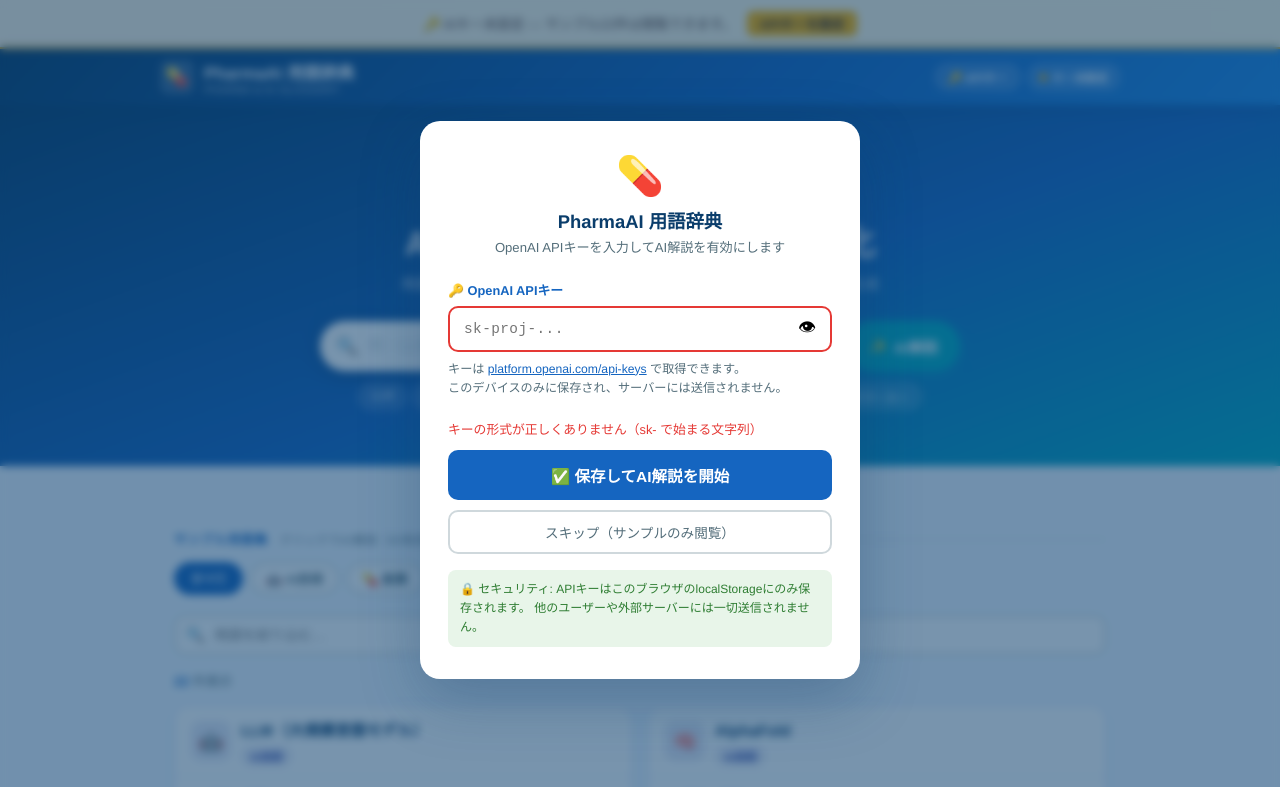
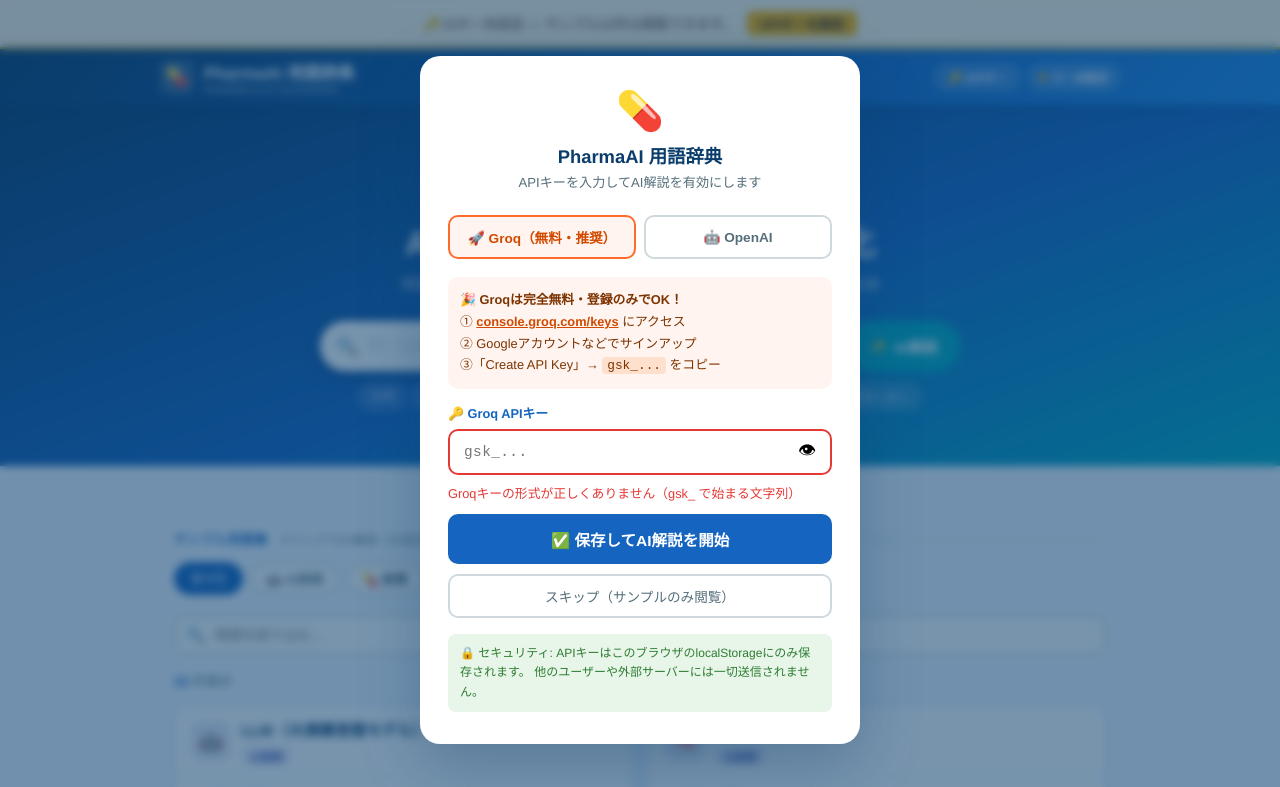
Before and after one commit to deadwoodjunk/deadwoodjunk, a website: page public/index.html in a window 1280 px wide. Both pictures are taken after a click on the button "✅ 保存してAI解説を開始". Shown: the top 787 px of the page. Drawn offline with Linux system fonts and the light colour scheme.

Commit message:
feat: Groq API対応追加 - 無料・高速・制限なしでAI解説が使える
- server.js: Groq/OpenAI両対応プロキシに変更（gsk_→Groq, sk-→OpenAI自動判別）
- server.js: モデルはGroq=llama-3.1-8b-instant, OpenAI=gpt-3.5-turbo
- index.html: モーダルにGroq/OpenAI選択タブを追加
- index.html: Groqキー取得手順をモーダル内に表示
- index.html: 429/401エラー時にGroqへの切り替えを案内

```diff
--- a/public/index.html
+++ b/public/index.html
@@ -350,18 +350,42 @@
   <div class="modal">
     <div class="modal-logo">💊</div>
     <div class="modal-title">PharmaAI 用語辞典</div>
-    <div class="modal-sub">OpenAI APIキーを入力してAI解説を有効にします</div>
-    <label class="modal-label" for="modalKeyInput">🔑 OpenAI APIキー</label>
+    <div class="modal-sub">APIキーを入力してAI解説を有効にします</div>
+
+    <!-- プロバイダー選択タブ -->
+    <div style="display:flex;gap:8px;margin-bottom:18px;">
+      <button class="provider-tab active" id="tabGroq" data-provider="groq"
+        style="flex:1;padding:10px;border-radius:10px;border:2px solid #ff6b2b;background:#fff4ef;color:#d14a00;font-weight:700;font-size:.85rem;cursor:pointer;transition:all .2s;">
+        🚀 Groq（無料・推奨）
+      </button>
+      <button class="provider-tab" id="tabOpenai" data-provider="openai"
+        style="flex:1;padding:10px;border-radius:10px;border:2px solid var(--gray-300);background:var(--white);color:var(--gray-600);font-weight:700;font-size:.85rem;cursor:pointer;transition:all .2s;">
+        🤖 OpenAI
+      </button>
+    </div>
+
+    <!-- Groq説明 -->
+    <div id="groqInfo" style="background:#fff4ef;border-radius:10px;padding:12px;margin-bottom:14px;font-size:.8rem;color:#7c3300;line-height:1.7;">
+      <strong>🎉 Groqは完全無料・登録のみでOK！</strong><br>
+      ① <a href="https://console.groq.com/keys" target="_blank" style="color:#d14a00;font-weight:700;">console.groq.com/keys</a> にアクセス<br>
+      ② Googleアカウントなどでサインアップ<br>
+      ③「Create API Key」→ <code style="background:#ffe0cc;padding:1px 5px;border-radius:4px;">gsk_...</code> をコピー
+    </div>
+    <!-- OpenAI説明 -->
+    <div id="openaiInfo" style="display:none;background:#e8f4ff;border-radius:10px;padding:12px;margin-bottom:14px;font-size:.8rem;color:#0d3c6e;line-height:1.7;">
+      <strong>💳 OpenAIは$5以上のチャージが必要です</strong><br>
+      ① <a href="https://platform.openai.com/api-keys" target="_blank" style="color:#1565c0;font-weight:700;">platform.openai.com/api-keys</a> でキー取得<br>
+      ② Billing で $5以上チャージしてから使用してください<br>
+      ③ キー形式: <code style="background:#d0e8ff;padding:1px 5px;border-radius:4px;">sk-proj-...</code>
+    </div>
+
+    <label class="modal-label" for="modalKeyInput" id="modalKeyLabel">🔑 Groq APIキー</label>
     <div class="modal-input-wrap">
       <input id="modalKeyInput" class="modal-input" type="password"
-        placeholder="sk-proj-..." autocomplete="off" spellcheck="false"/>
+        placeholder="gsk_..." autocomplete="off" spellcheck="false"/>
       <button class="modal-eye" id="modalEye" type="button">👁</button>
     </div>
-    <div class="modal-hint">
-      キーは <a href="https://platform.openai.com/api-keys" target="_blank">platform.openai.com/api-keys</a> で取得できます。<br>
-      このデバイスのみに保存され、サーバーには送信されません。
-    </div>
-    <div class="modal-err" id="modalErr">キーの形式が正しくありません（sk- で始まる文字列）</div>
+    <div class="modal-err" id="modalErr">キーの形式が正しくありません</div>
     <button class="modal-btn" id="modalSaveBtn">✅ 保存してAI解説を開始</button>
     <button class="modal-skip" id="modalSkipBtn">スキップ（サンプルのみ閲覧）</button>
     <div class="modal-security">
@@ -571,12 +595,39 @@ function highlight(text, kw) {
 // ============================================================
 //  APIキー管理
 // ============================================================
-const STORAGE_KEY = 'pharmaai_openai_key';
+const STORAGE_KEY          = 'pharmaai_openai_key';
+const STORAGE_PROVIDER_KEY = 'pharmaai_provider';
 
-function getStoredKey() { return localStorage.getItem(STORAGE_KEY) || ''; }
-function saveKey(k)     { localStorage.setItem(STORAGE_KEY, k); }
-function clearKey()     { localStorage.removeItem(STORAGE_KEY); }
-function hasValidKey()  { const k = getStoredKey(); return k && k.startsWith('sk-'); }
+function getStoredKey()      { return localStorage.getItem(STORAGE_KEY) || ''; }
+function getStoredProvider() { return localStorage.getItem(STORAGE_PROVIDER_KEY) || 'groq'; }
+function saveKey(k, prov)    { localStorage.setItem(STORAGE_KEY, k); localStorage.setItem(STORAGE_PROVIDER_KEY, prov); }
+function clearKey()          { localStorage.removeItem(STORAGE_KEY); localStorage.removeItem(STORAGE_PROVIDER_KEY); }
+function hasValidKey() {
+  const k = getStoredKey();
+  const p = getStoredProvider();
+  if (p === 'groq')   return k && k.startsWith('gsk_');
+  if (p === 'openai') return k && k.startsWith('sk-');
+  return false;
+}
+
+// プロバイダータブ切り替え
+let currentProvider = 'groq';
+function switchProvider(prov) {
+  currentProvider = prov;
+  const isGroq = prov === 'groq';
+  document.getElementById('tabGroq').style.cssText   = isGroq
+    ? 'flex:1;padding:10px;border-radius:10px;border:2px solid #ff6b2b;background:#fff4ef;color:#d14a00;font-weight:700;font-size:.85rem;cursor:pointer;transition:all .2s;'
+    : 'flex:1;padding:10px;border-radius:10px;border:2px solid var(--gray-300);background:var(--white);color:var(--gray-600);font-weight:700;font-size:.85rem;cursor:pointer;transition:all .2s;';
+  document.getElementById('tabOpenai').style.cssText = !isGroq
+    ? 'flex:1;padding:10px;border-radius:10px;border:2px solid var(--blue-main);background:var(--blue-pale);color:var(--blue-main);font-weight:700;font-size:.85rem;cursor:pointer;transition:all .2s;'
+    : 'flex:1;padding:10px;border-radius:10px;border:2px solid var(--gray-300);background:var(--white);color:var(--gray-600);font-weight:700;font-size:.85rem;cursor:pointer;transition:all .2s;';
+  document.getElementById('groqInfo').style.display   = isGroq  ? 'block' : 'none';
+  document.getElementById('openaiInfo').style.display = !isGroq ? 'block' : 'none';
+  document.getElementById('modalKeyLabel').textContent = isGroq ? '🔑 Groq APIキー' : '🔑 OpenAI APIキー';
+  document.getElementById('modalKeyInput').placeholder = isGroq ? 'gsk_...' : 'sk-proj-...';
+}
+document.getElementById('tabGroq').addEventListener('click',   () => switchProvider('groq'));
+document.getElementById('tabOpenai').addEventListener('click', () => switchProvider('openai'));
 
 function updateUI() {
   const dot    = document.getElementById('aiDot');
@@ -596,6 +647,8 @@ function updateUI() {
 function openModal() {
   const overlay = document.getElementById('modalOverlay');
   overlay.classList.add('visible');
+  const storedProv = getStoredProvider();
+  switchProvider(storedProv);
   const input = document.getElementById('modalKeyInput');
   input.value = getStoredKey();
   input.classList.remove('error');
@@ -608,18 +661,22 @@ function closeModal() {
 
 // モーダルイベント
 document.getElementById('modalSaveBtn').addEventListener('click', () => {
-  const val = document.getElementById('modalKeyInput').value.trim();
-  const errEl = document.getElementById('modalErr');
+  const val    = document.getElementById('modalKeyInput').value.trim();
+  const errEl  = document.getElementById('modalErr');
   const input  = document.getElementById('modalKeyInput');
-  if (!val.startsWith('sk-')) {
+  const isGroq = currentProvider === 'groq';
+  const valid  = isGroq ? val.startsWith('gsk_') : val.startsWith('sk-');
+  if (!valid) {
     input.classList.add('error');
+    errEl.textContent = isGroq
+      ? 'Groqキーの形式が正しくありません（gsk_ で始まる文字列）'
+      : 'OpenAIキーの形式が正しくありません（sk- で始まる文字列）';
     errEl.classList.add('visible');
     return;
   }
-  saveKey(val);
+  saveKey(val, currentProvider);
   closeModal();
   updateUI();
-  // 入力中の検索があれば再実行
   const term = document.getElementById('searchInput').value.trim();
   if (term) doAISearch(term);
 });
@@ -682,8 +739,9 @@ async function doAISearch(term) {
   if (currentController) currentController.abort();
   currentController = new AbortController();
 
-  const apiKey = getStoredKey();
-  const card   = document.getElementById('aiCard');
+  const apiKey   = getStoredKey();
+  const provider = getStoredProvider();
+  const card     = document.getElementById('aiCard');
   card.classList.add('visible');
   document.getElementById('aiCardTerm').textContent = term.trim();
   document.getElementById('aiCardCat').textContent  = '解析中...';
@@ -709,7 +767,7 @@ async function doAISearch(term) {
     const resp = await fetch('/api/explain', {
       method:  'POST',
       headers: { 'Content-Type': 'application/json' },
-      body:    JSON.stringify({ term: term.trim(), apiKey }),
+      body:    JSON.stringify({ term: term.trim(), apiKey, provider }),
       signal:  currentController.signal
     });
     if (!resp.ok) throw new Error(`サーバーエラー (${resp.status})`);
@@ -732,9 +790,9 @@ async function doAISearch(term) {
                 clearKey(); updateUI();
                 throw new Error('APIキーが無効です。正しいキーを再設定してください。');
               } else if (json.error === 'RATE_LIMIT') {
-                throw new Error('リクエストが多すぎます。しばらくしてから再試行してください。');
+                throw new Error('リクエスト制限に達しました。Groqキーを使うと無料で制限なく使えます。');
               } else if (json.error === 'QUOTA_EXCEEDED') {
-                throw new Error('APIの利用上限に達しました。OpenAIダッシュボードをご確認ください。');
+                throw new Error('API利用上限に達しました。Groqキー（無料）への切り替えをお勧めします。');
               }
               throw new Error(json.error);
             }
```
Also changed, not shown: server.js (+21 -23 lines).
